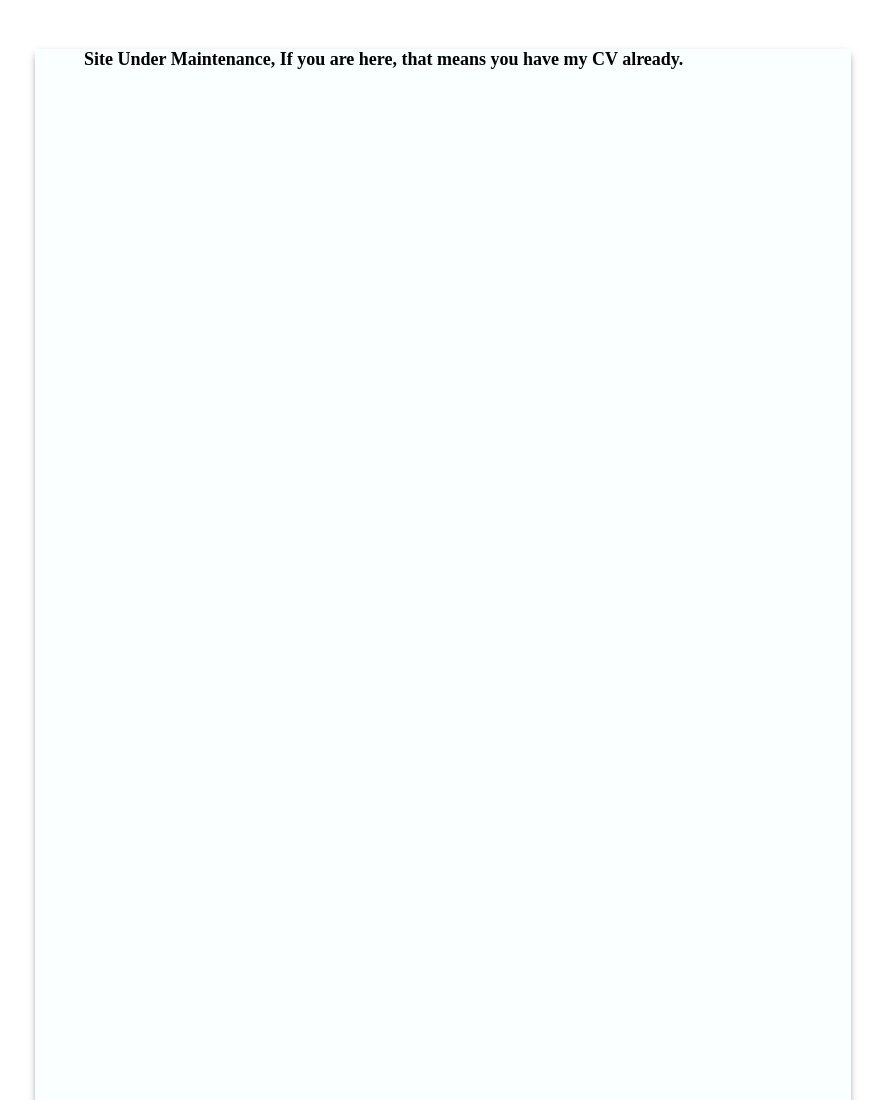
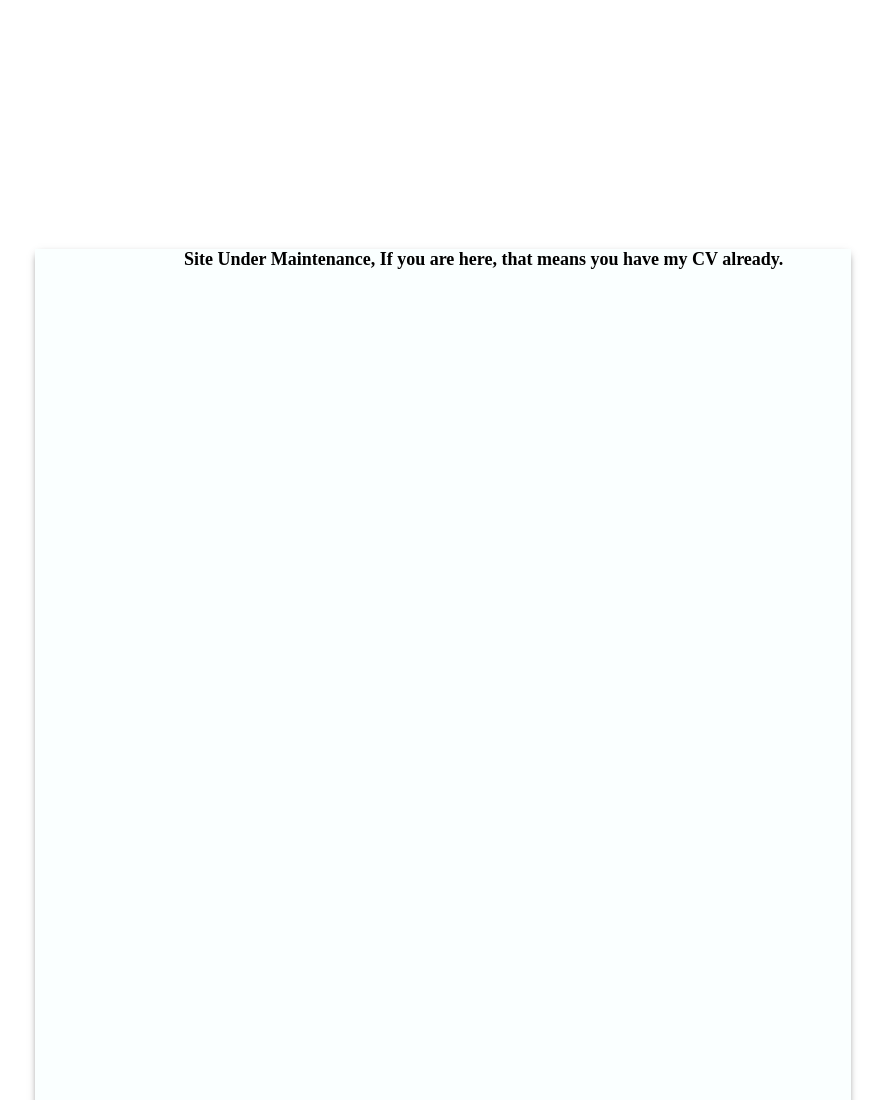
Before and after one commit to Hammad-Azam0786/CV, a plain HTML site: page index.html in a window 1280 px wide. Shown: the top 1100 px of the page, without its empty margins (197-1082 px from the left). Drawn offline with Linux system fonts and the light colour scheme.

Commit message:
Update index.html

```diff
--- a/index.html
+++ b/index.html
@@ -25,7 +25,9 @@
 	</head>
 	<body>
 <main class="resumeCanvas">
-		<h1 style="color: Black; margin-left: 49px;font-size:large;font-family:'Times New Roman', Times, serif;margin-top: 49px;">Site Under Maintenance, If you are here, that means you have my CV already.</h1>
+<div style="margin-top: 249px;">
+		<h1 style="color: Black; margin-left: 149px;font-size:large;font-family:'Times New Roman', Times, serif;margin-top: 10px;">Site Under Maintenance, If you are here, that means you have my CV already.</h1>
+</div>
 </main>
 	</body>
 </html>
```
